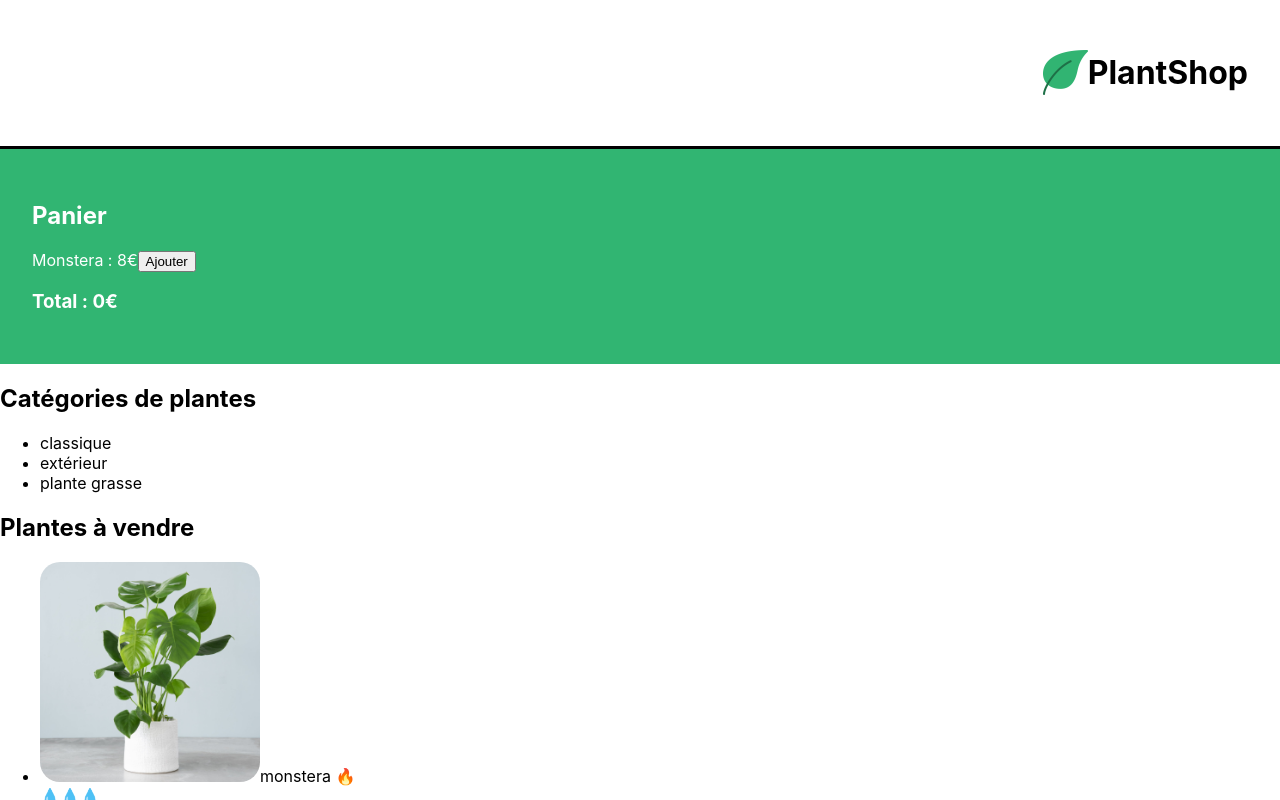
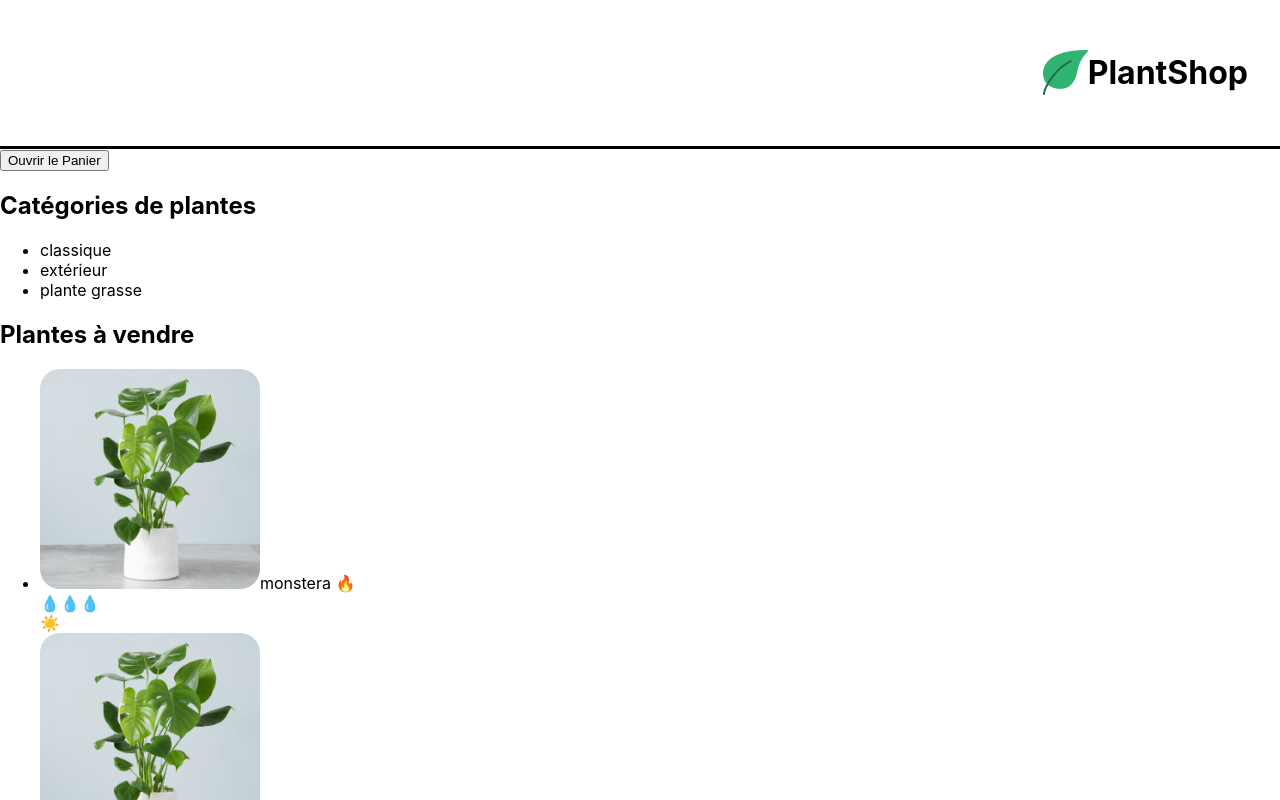
Before and after one commit to Entwickel/plantshop, a React (Create React App) app: page / in a window 1280 px wide. Shown: the top 800 px of the page. Built offline with nearby package versions, Linux system fonts and the light colour scheme.

Commit message:
ajout ouverture fermeture panier

```diff
--- a/src/components/Cart.js
+++ b/src/components/Cart.js
@@ -6,9 +6,11 @@
 function Cart(){
   const monsteraPrice = 8
   const [cart, updateCart] = useState(0)
+  const [isOpen, setIsOpen] = useState(false)
 
-  return (
+  return isOpen? (
     <div className='lmj-cart'>
+      <button onClick={() => setIsOpen(false)}>Fermer</button>
       <h2>Panier</h2>
       <div>
           Monstera : {monsteraPrice}€
@@ -18,6 +20,8 @@
       </div>
       <h3>Total : {monsteraPrice * cart}€</h3>
   </div>
+      ) : ( <button onClick={()=> setIsOpen(true)}>Ouvrir le Panier</button>
+
       )
 }
 
```
Also changed, not shown: 1 other file (tests, documents, lock files or other folders).
